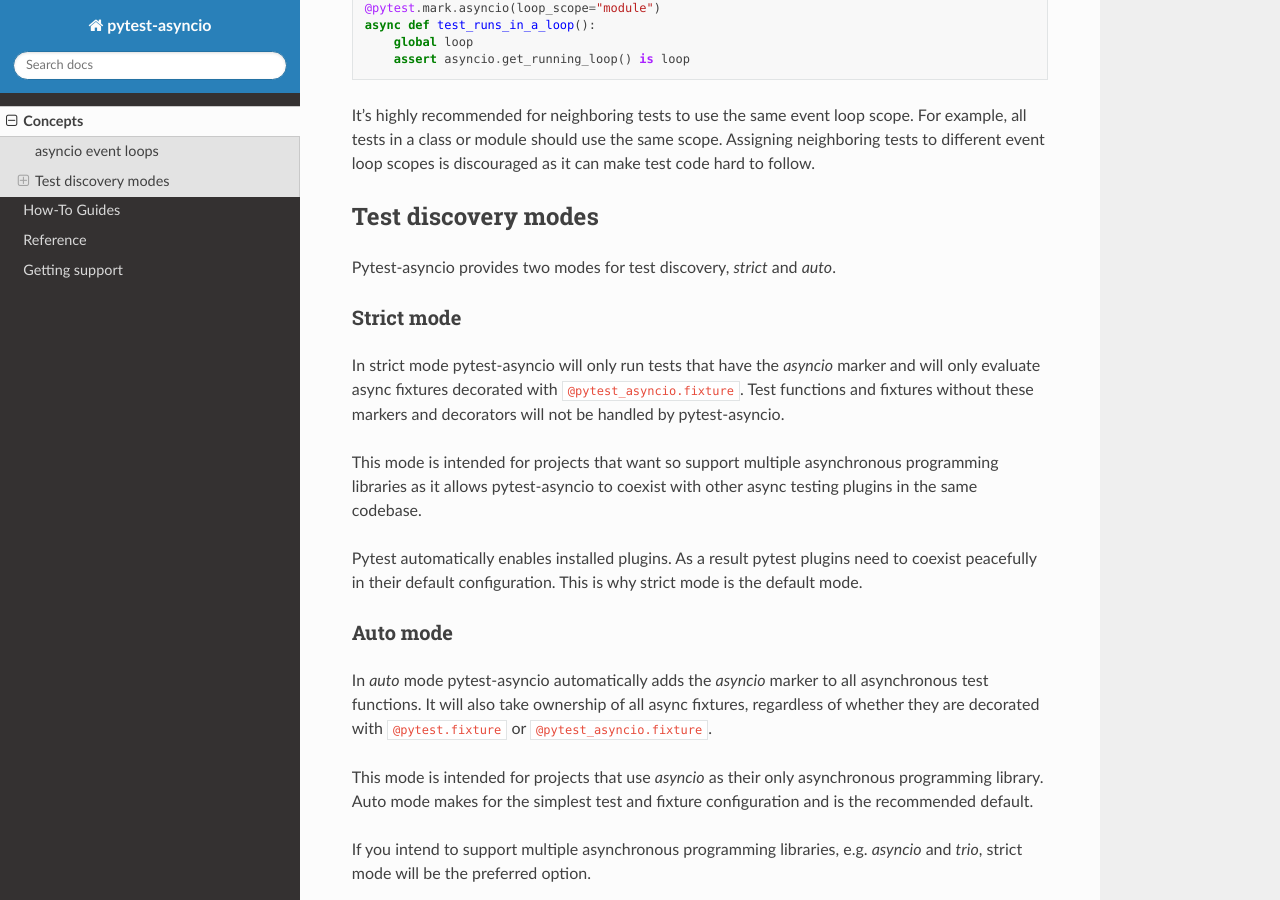
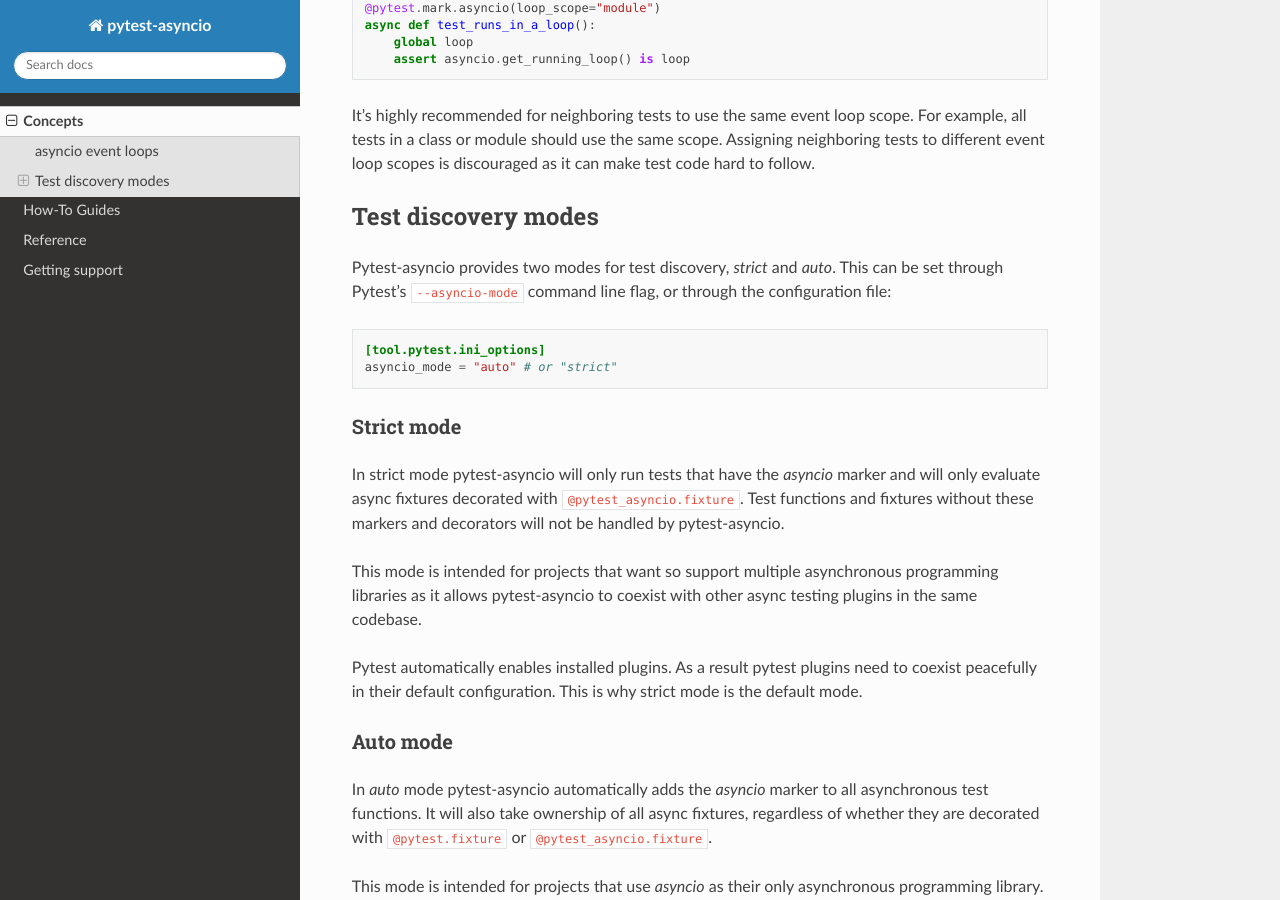
Before and after one commit to pytest-dev/pytest-asyncio, a Sphinx documentation site: the page built from docs/concepts.rst, in a window 1280 px wide and 900 px high, scrolled down 1292 px. Built offline with Sphinx 7.4.7 and the Read the Docs theme 3.1.0, drawn with Linux system fonts in a browser that asks for light colours.

Commit message:
docs: how to set asyncio mode
When reading the docs, it wasn't clear to me how to set asyncio's mode
and I had to rely on looking at the source code (or scouring `pytest
--help`). I thought it would be nice to expand the docs to be more
explicit in this regard.

Signed-off-by: JP-Ellis <josh@jpellis.me>

```diff
--- a/docs/concepts.rst
+++ b/docs/concepts.rst
@@ -47,8 +47,12 @@
 Test discovery modes
 ====================
 
-Pytest-asyncio provides two modes for test discovery, *strict* and *auto*.
+Pytest-asyncio provides two modes for test discovery, *strict* and *auto*. This can be set through Pytest's ``--asyncio-mode`` command line flag, or through the configuration file:
 
+.. code-block:: toml
+
+    [tool.pytest.ini_options]
+    asyncio_mode = "auto" # or "strict"
 
 Strict mode
 -----------
```
